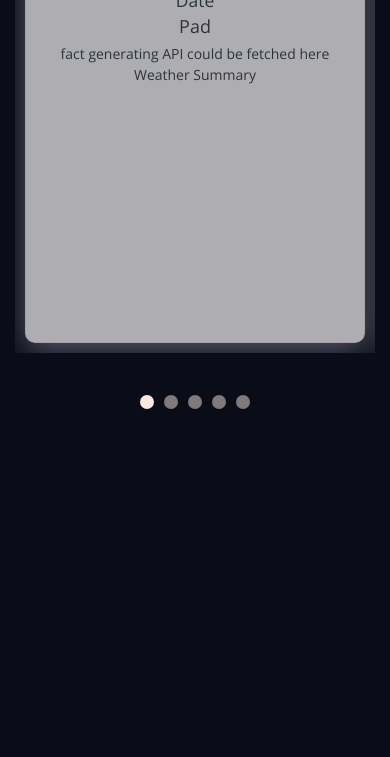
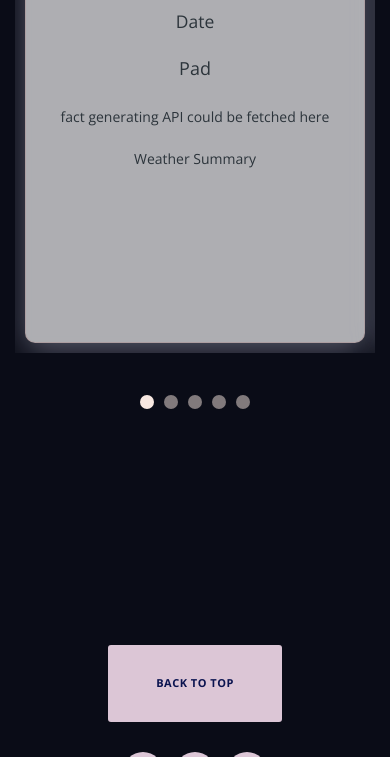
Before and after one commit to leahthompson01/UpdatedSpace, a plain HTML site: page Launches.html in a window 390 px wide. Shown: the part 461-1218 px from the top of the page. Drawn offline with nearby package versions, Linux system fonts and the light colour scheme; no server answers.

Commit message:
fixed bugs

```diff
--- a/Launches.html
+++ b/Launches.html
@@ -49,10 +49,10 @@
                         <div class="launch-item">
                             <div class="testimonials-item">
                                 <div class="launch-text-content">
-                                    <h2 id="launch-title-0">Title</h2>
-                                    <h3 id="launch-date-0">Date</h3>
-                                    <h4 id="launch-pad-0">Pad</h4>
-                                    <span id="launch-info-0"> fact generating API could be fetched here</span><br>
+                                    <h2 id="launch-title-0">Title</h2><br>
+                                    <h3 id="launch-date-0">Date</h3><br>
+                                    <h4 id="launch-pad-0">Pad</h4><br>
+                                    <span id="launch-info-0"> fact generating API could be fetched here</span><br><br>
                                     <span id="launch-weather-summary-0">Weather Summary</span>
                                 </div>
                             </div>
@@ -60,10 +60,10 @@
                         <div class="launch-item">
                             <div class="testimonials-item">
                                 <div class="launch-text-content">
-                                    <h2  id="launch-title-1">Title</h2>
-                                    <h3 id="launch-date-1">Date</h3>
-                                    <h4 id="launch-pad-1">Pad</h4>
-                                    <span id="launch-info-1">fact generating API could be fetched here</span><br>
+                                    <h2  id="launch-title-1">Title</h2><br>
+                                    <h3 id="launch-date-1">Date</h3><br>
+                                    <h4 id="launch-pad-1">Pad</h4><br>
+                                    <span id="launch-info-1">fact generating API could be fetched here</span><br><br>
                                     <span id="launch-weather-summary-1">Weather Summary</span>
                                 </div>
                             </div>
@@ -71,10 +71,10 @@
                         <div class="launch-item">
                             <div class="testimonials-item">
                                 <div class="launch-text-content">
-                                    <h2  id="launch-title-2">Title</h2>
-                                    <h3 id="launch-date-2">Date</h3>
-                                    <h4 id="launch-pad-2">Pad</h4>
-                                    <span id="launch-info-2">fact generating API could be fetched here</span><br>
+                                    <h2  id="launch-title-2">Title</h2><br>
+                                    <h3 id="launch-date-2">Date</h3><br>
+                                    <h4 id="launch-pad-2">Pad</h4><br>
+                                    <span id="launch-info-2">fact generating API could be fetched here</span><br><br>
                                     <span id="launch-weather-summary-2">Weather Summary</span>
                                 </div>
                             </div>
@@ -82,10 +82,10 @@
                         <div class="launch-item">
                             <div class="testimonials-item">
                                 <div class="launch-text-content">
-                                    <h2  id="launch-title-3">Title</h2>
-                                    <h3 id="launch-date-3">Date</h3>
-                                    <h4 id="launch-pad-3">Pad</h4>
-                                    <span id="launch-info-3">fact generating API could be fetched here</span><br>
+                                    <h2  id="launch-title-3">Title</h2><br>
+                                    <h3 id="launch-date-3">Date</h3><br>
+                                    <h4 id="launch-pad-3">Pad</h4><br>
+                                    <span id="launch-info-3">fact generating API could be fetched here</span><br><br>
                                     <span id="launch-weather-summary-3">Weather Summary</span>
                                 </div>
                             </div>
@@ -93,10 +93,10 @@
                         <div class="launch-item">
                             <div class="testimonials-item">
                                 <div class="launch-text-content">
-                                    <h2 id="launch-title-4">Title</h2>
-                                    <h3 id="launch-date-4">Date</h3>
-                                    <h4 id="launch-pad-4">Pad</h4>
-                                    <span id="launch-info-4">fact generating API could be fetched here</span><br>
+                                    <h2 id="launch-title-4">Title</h2><br>
+                                    <h3 id="launch-date-4">Date</h3><br>
+                                    <h4 id="launch-pad-4">Pad</h4><br>
+                                    <span id="launch-info-4">fact generating API could be fetched here</span><br><br>
                                     <span id="launch-weather-summary-4">Weather Summary</span>
                                 </div>
                             </div>
@@ -107,7 +107,7 @@
         </div>
     </div>
 
-<footer>
+<footer id="launches-footer">
     <div class="container">
         <div class="row">
             <div class="col-md-12">
--- a/css/main.css
+++ b/css/main.css
@@ -1024,7 +1024,7 @@ div.service-item{
   margin-left: auto;
   margin-right: auto;
   position: absolute;
-  margin-top: -100px;
+  margin-top: -135px;
   z-index: -1;
 }
 
@@ -1098,3 +1098,10 @@ li.cfacts:before {
   margin-left: -1.3em;
   width: 1.3em;
 }
+
+#user_conlab{
+  margin: 20px;
+}
+#launches-footer{
+  margin-top:-200px;
+}
--- a/css/weatherapp.css
+++ b/css/weatherapp.css
@@ -1,4 +1,5 @@
 body {
+
     background-color: white;
     background-repeat: no-repeat;
     flex-direction: column;
@@ -13,7 +14,9 @@ body {
     font-size: xx-large;
     margin-bottom: 50px;
   }
-
+  .mars-header{
+    padding-top: 200px;
+  }
   main {
     flex: 1 0 auto;
   }
```
Also changed, not shown: constellations.html (+3 -14 lines), natural events.html (+11 -8 lines).
